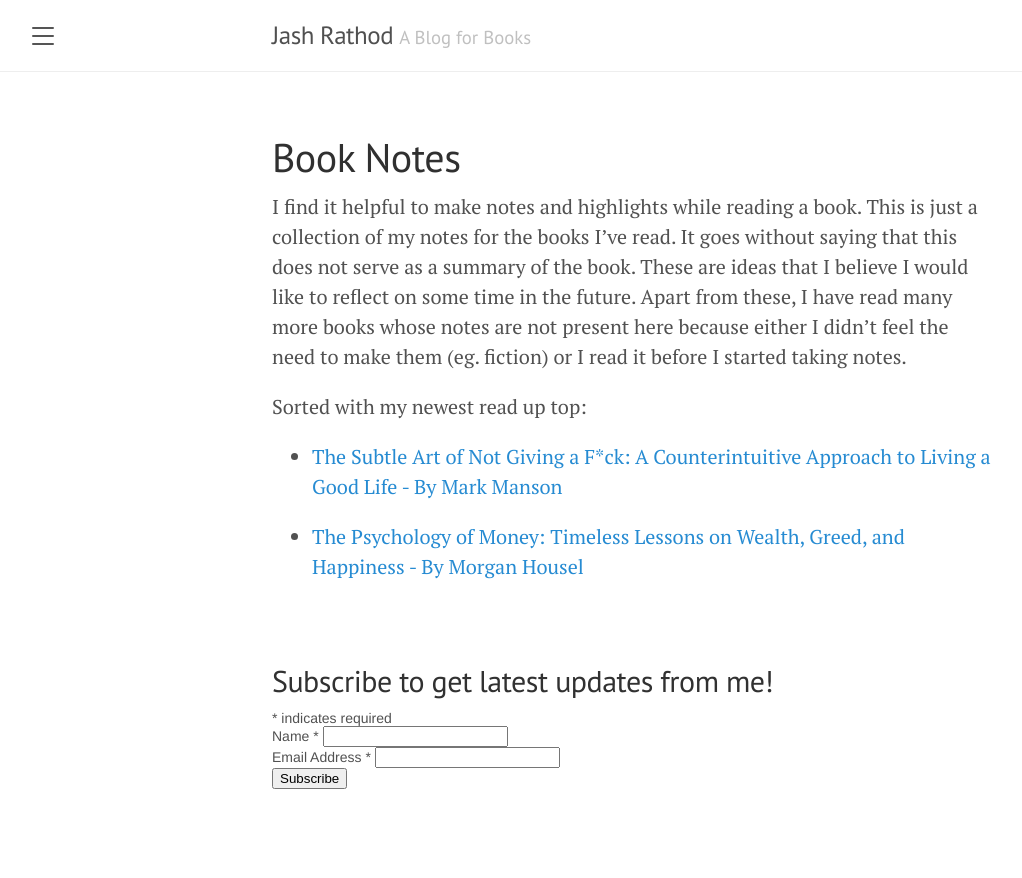
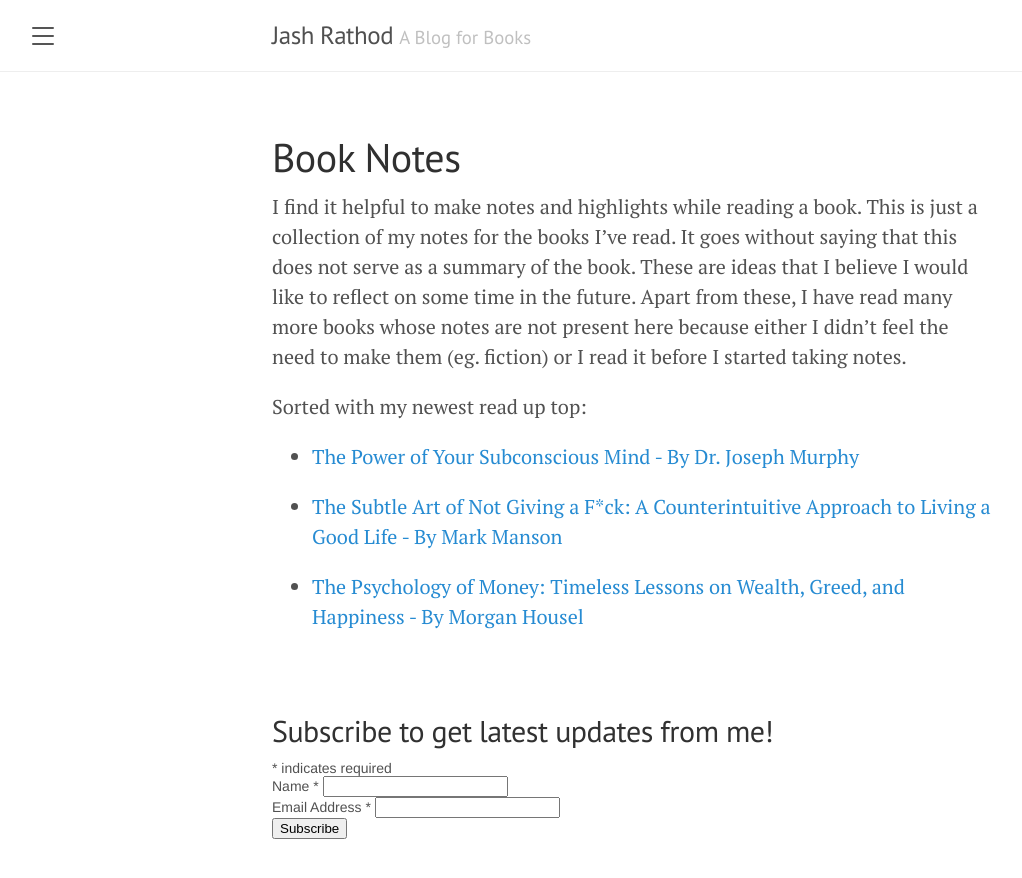
Before and after one commit to jashrathod/book-blog, a Jekyll site: the page built from notes.md, in a window 1280 px wide. Shown: the top 878 px of the page, without its empty margins (8-1030 px from the left). Built offline with Jekyll 4.4.1, drawn with Linux system fonts in a browser that asks for light colours; comment, search, counter and statistics services are not loaded.

Commit message:
Update notes.md

```diff
--- a/notes.md
+++ b/notes.md
@@ -10,6 +10,8 @@ taking notes.
 
 Sorted with my newest read up top:
 
+- [The Power of Your Subconscious Mind - By Dr. Joseph Murphy](https://jashrathod.github.io/book-blog/2021/08/29/the-power-of-your-subconscious-mind/)
+
 - [The Subtle Art of Not Giving a F*ck: A Counterintuitive Approach to Living a Good Life - By Mark Manson](https://jashrathod.github.io/book-blog/2021/07/01/the-subtle-art/)
 
 - [The Psychology of Money: Timeless Lessons on Wealth, Greed, and Happiness - By Morgan Housel](https://jashrathod.github.io/book-blog/2021/06/04/the-psychology-of-money/)
```
